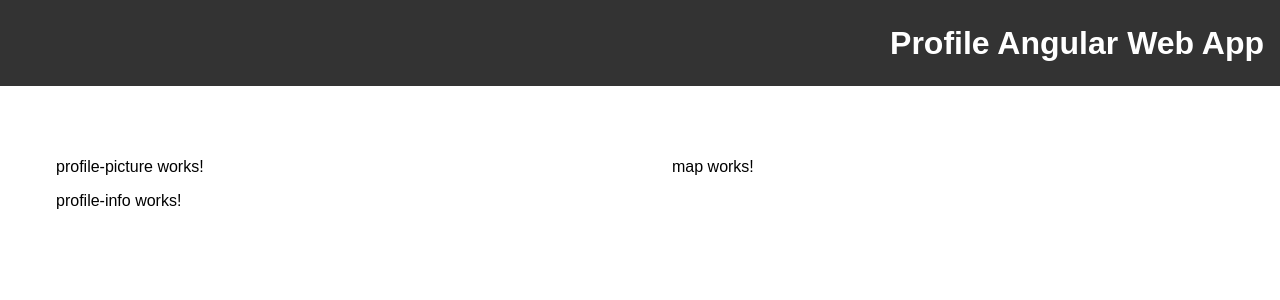
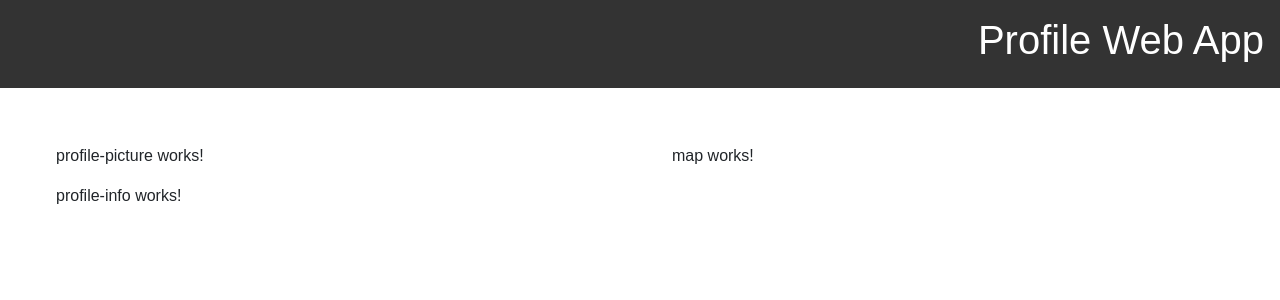
Before and after one commit to gmites/angular-profile-sm, an Angular app: page / in a window 1280 px wide. Shown: the top 300 px of the page. Built offline with nearby package versions, Linux system fonts and the light colour scheme.

Commit message:
Add Bootstrap

```diff
--- a/package.json
+++ b/package.json
@@ -19,6 +19,7 @@
     "@angular/platform-browser": "~11.0.1",
     "@angular/platform-browser-dynamic": "~11.0.1",
     "@angular/router": "~11.0.1",
+    "bootstrap": "^5.0.0-beta3",
     "rxjs": "~6.6.0",
     "tslib": "^2.0.0",
     "zone.js": "~0.10.2"
--- a/src/app/header/header.component.css
+++ b/src/app/header/header.component.css
@@ -1,7 +1,7 @@
 header{
   background-color:var(--dark-background-color);
   color:var(--light-color);
-  padding: 0.2rem 1rem;
+  padding: 1rem 1rem;
 }
 header h1{
   text-align: right;
--- a/src/app/header/header.component.html
+++ b/src/app/header/header.component.html
@@ -1,3 +1,3 @@
 <header>
-  <h1>Profile Angular Web App</h1>
+  <h1>Profile Web App</h1>
 </header>
--- a/src/styles.css
+++ b/src/styles.css
@@ -1,4 +1,5 @@
 
+@import '~bootstrap/dist/css/bootstrap.min.css';
 :root {
   /*fonts*/
   --body-font: 'IBM Plex Sans', sans-serif;
```
Also changed, not shown: 1 other file (tests, documents, lock files or other folders).
